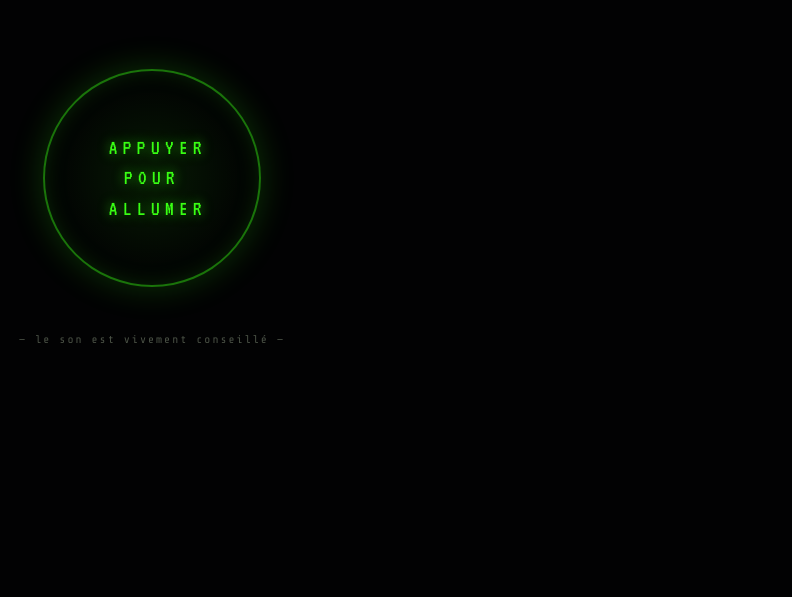
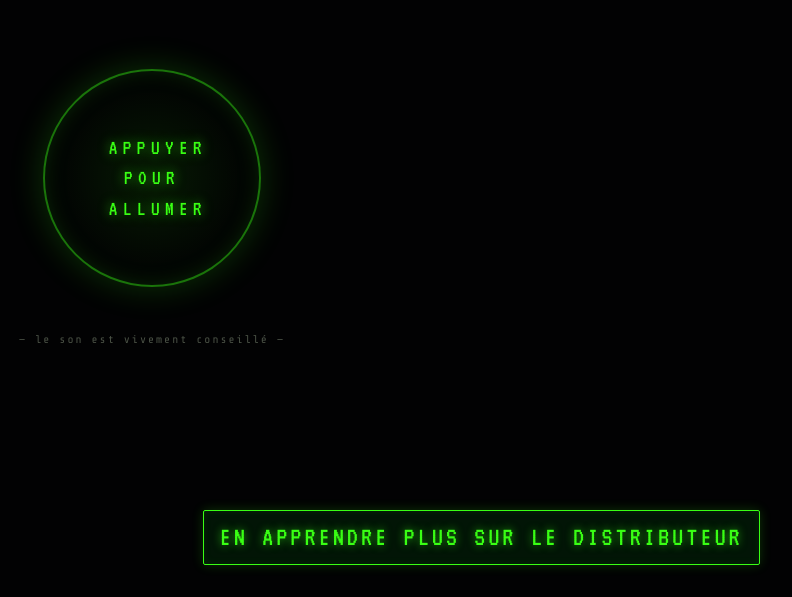
Before and after one commit to JustinMMI/aspect-mystique-il-annonce-l-arriv-e-des-d-penses-de-la-gourmandise-et-des-derniers-potins, a plain HTML site: page index.html in a window 1280 px wide. Shown: the part 203-800 px from the top of the page, without its empty margins (488-1280 px from the left). Drawn offline with nearby package versions, Linux system fonts and the light colour scheme.

Commit message:
button return

```diff
--- a/index.html
+++ b/index.html
@@ -17,39 +17,50 @@
     <style>
         .information-button {
             position: fixed;
-            right: 24px;
-            bottom: 24px;
-            z-index: 1000;
+          right: clamp(16px, 3vw, 32px);
+          bottom: clamp(16px, 3vw, 32px);
+            z-index: 10000;
             display: inline-flex;
             max-width: calc(100vw - 32px);
-            min-height: 48px;
+          min-height: 44px;
             box-sizing: border-box;
             align-items: center;
             justify-content: center;
-            padding: 12px 20px;
-            border-radius: 999px;
-            background: #222;
-            color: #fff;
-            font-family: Georgia, serif;
-            font-size: 1.5rem;
-            font-weight: bold;
+          padding: 10px 16px;
+          border: 1px solid #39ff14;
+          border-radius: 2px;
+          background: rgba(3, 23, 7, 0.94);
+          color: #39ff14;
+          font-family: "VT323", monospace;
+          font-size: clamp(1.2rem, 2.5vw, 1.7rem);
+          font-weight: normal;
             line-height: 1.2;
+          letter-spacing: 0.12em;
             text-align: center;
             text-decoration: none;
-            box-shadow: 0 4px 12px rgb(0 0 0 / 20%);
-            transition: background-color 0.2s ease, transform 0.2s ease;
+          text-transform: uppercase;
+          box-shadow: 0 0 12px rgba(57, 255, 20, 0.2), inset 0 0 8px rgba(57, 255, 20, 0.08);
+          text-shadow: 0 0 8px rgba(57, 255, 20, 0.65);
+          transition: background-color 0.2s ease, border-color 0.2s ease, color 0.2s ease, transform 0.2s ease;
         }
 
         .information-button:hover,
         .information-button:focus-visible {
-            background: #555;
-            transform: translateY(-2px);
+          border-color: #e61c1c;
+          background: rgba(128, 11, 11, 0.94);
+          color: #fff0e5;
+          transform: translateY(-3px);
+          box-shadow: 0 0 16px rgba(230, 28, 28, 0.45), inset 0 0 8px rgba(230, 28, 28, 0.16);
+          text-shadow: 0 0 8px rgba(255, 90, 70, 0.7);
         }
 
         @media (max-width: 480px) {
             .information-button {
                 right: 16px;
                 bottom: 16px;
+              max-width: calc(100vw - 32px);
+              padding: 9px 12px;
+              font-size: 1.2rem;
             }
         }
     </style>
@@ -462,6 +473,8 @@
   </div>
 </section>
 
+<a class="information-button" href="information.html" aria-label="En apprendre plus sur LE DISTRIBUTEUR">En apprendre plus sur LE DISTRIBUTEUR</a>
+
 <script src="script-v2.js"></script>
 </body>
 </html>
```
